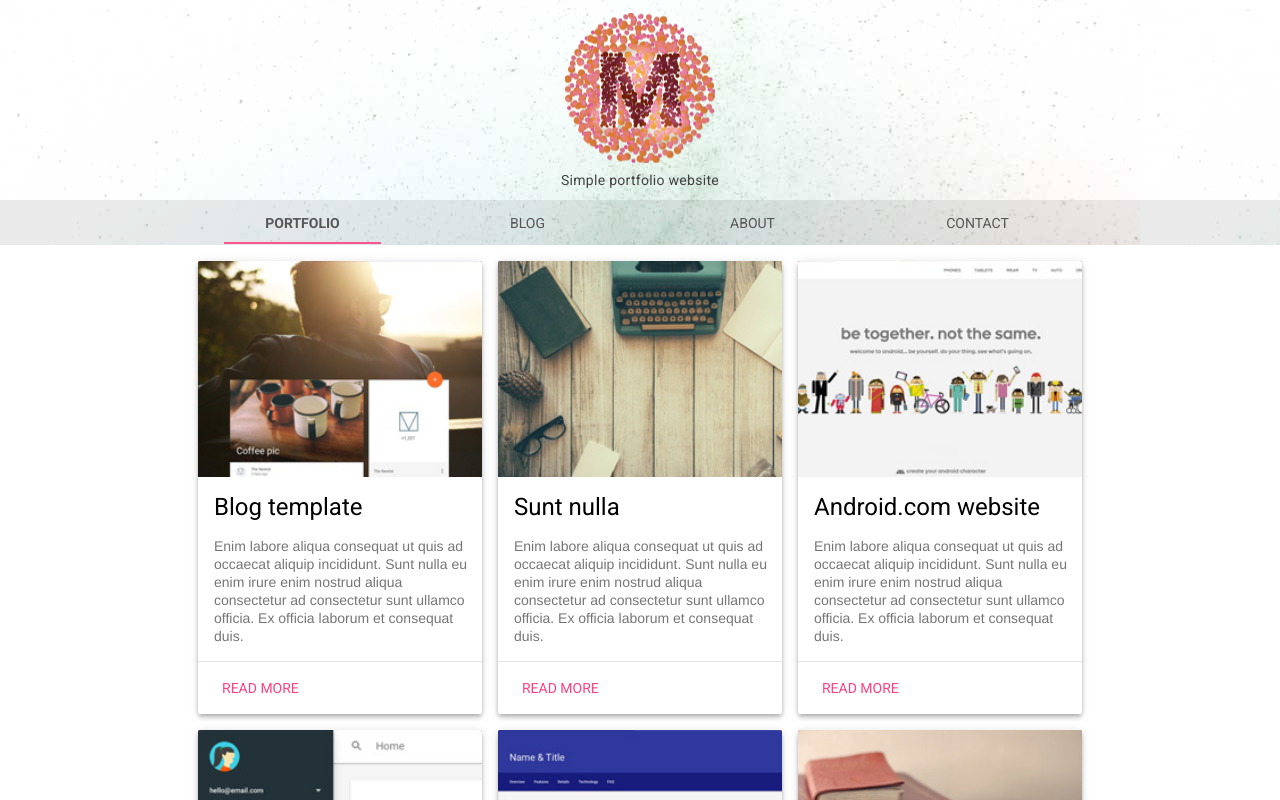
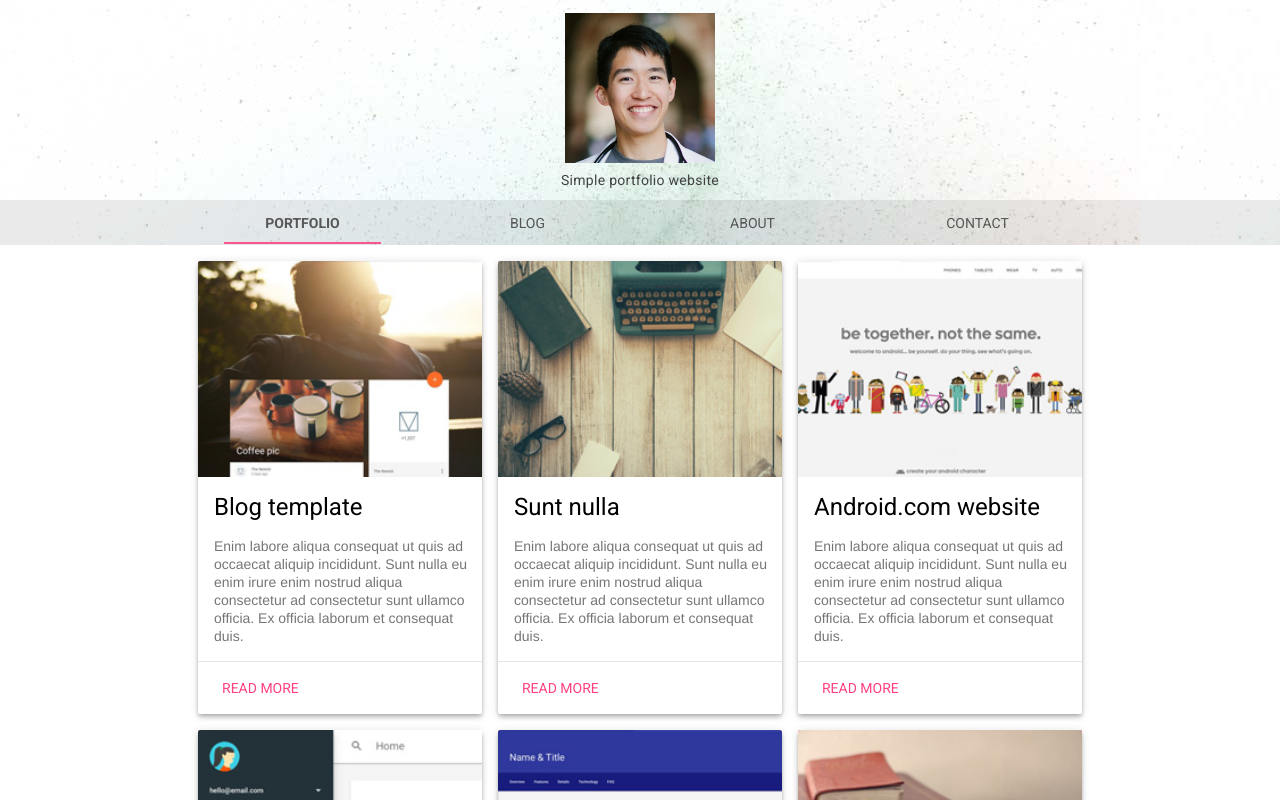
Before and after one commit to tylerwongj/tylerwongj.github.io, a plain HTML site: page index.html in a window 1280 px wide. Drawn offline with nearby package versions, Linux system fonts and the light colour scheme.

Commit message:
added me

```diff
--- a/styles.css
+++ b/styles.css
@@ -29,7 +29,7 @@
 }
 
 .portfolio-logo {
-  background: url(images/logo.png) 50% no-repeat;
+  background: url(images/me.jpg) 50% no-repeat;
   background-size: cover;
   height: 150px;
   width: 150px;
```
Also changed, not shown: images/me.jpg (added).
